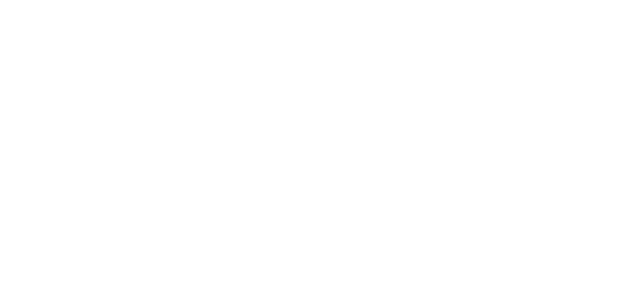
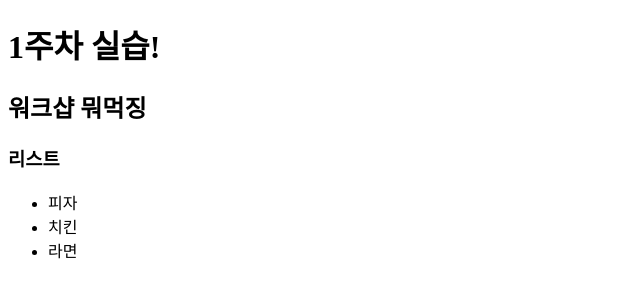
Before and after one commit to AND-SOPT-WEB/KyuHoLee, a plain HTML site: page week1/practice/index.html in a window 1280 px wide. Shown: the whole page, without its empty margins (0-640 px from the left). Drawn offline with Linux system fonts and the light colour scheme.

Commit message:
feat: add content

```diff
--- a/week1/practice/index.html
+++ b/week1/practice/index.html
@@ -1,9 +1,24 @@
 <!DOCTYPE html>
-<html lang="en">
+<html lang="ko">
   <head>
     <meta charset="UTF-8" />
     <meta name="viewport" content="width=device-width, initial-scale=1.0" />
-    <title>Document</title>
+    <title>1주차입니닷</title>
   </head>
-  <body></body>
+  <body>
+    <main>
+      <header>
+        <h1>1주차 실습!</h1>
+        <h2>워크샵 뭐먹징</h2>
+      </header>
+      <section>
+        <h3>리스트</h3>
+        <ul>
+          <li>피자</li>
+          <li>치킨</li>
+          <li>라면</li>
+        </ul>
+      </section>
+    </main>
+  </body>
 </html>
```
